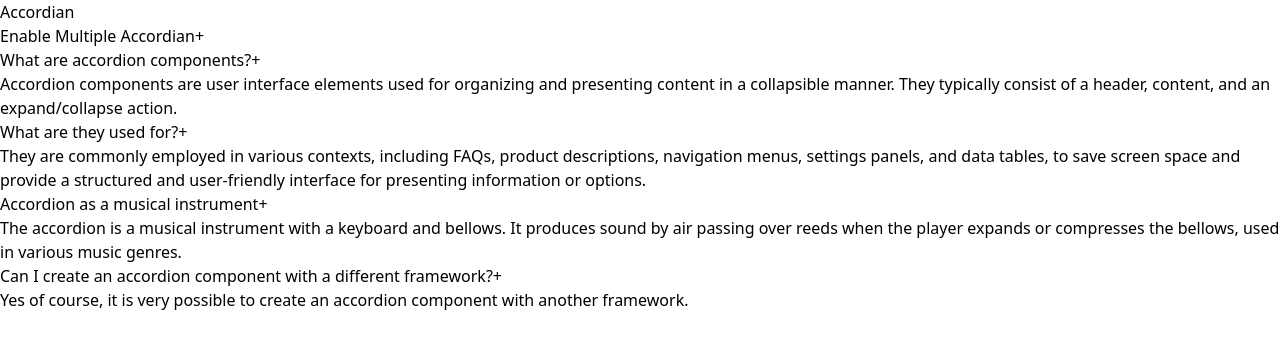
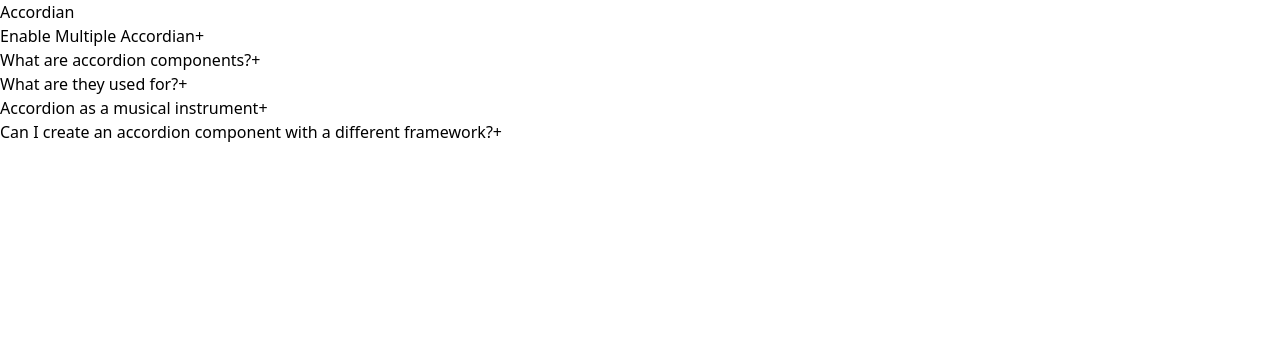
Before and after one commit to Faizan-khan28/practice-projects, a React (Vite) app: page / in a window 1280 px wide. Shown: the top 348 px of the page. Built offline with nearby package versions, Linux system fonts and the light colour scheme.

Commit message:
enable one

```diff
--- a/src/Components/Counter/Counter.jsx
+++ b/src/Components/Counter/Counter.jsx
@@ -7,6 +7,8 @@ export default function Counter () {
     let IncreaseCount = () => {
         setCount((prev) => prev + 1);
     }
+
+    console.log(count)
 
     let resetCount = () => {
         setCount(count = 0)
--- a/src/Components/accordian/Accordian.jsx
+++ b/src/Components/accordian/Accordian.jsx
@@ -1,6 +1,16 @@
+import { useState } from "react";
 import data from "./data";
 
 export default function Accordian() {
+  let [enableOne , setEnableOne] = useState(null);
+
+
+  let handleOne = (id)=> {
+    setEnableOne((prevId)=> prevId === id ? null : id)
+  }
+
+  console.log(enableOne)
+
   return (
     <div>
       <h1 className="text-3xl font-medium flex justify-center">
@@ -12,10 +22,12 @@ export default function Accordian() {
 
       {
         data && data.map((acc)=> (
-          <div className="flex justify-center mt-4">
-           <div className="bg-blue-400 cursor-pointer text-center border to-blue-200 py-2 w-[600px]">
+          <div key={acc.id} className="flex justify-center mt-4">
+           <div onClick={()=> handleOne(acc.id)} className="bg-blue-400 cursor-pointer text-center border to-blue-200 py-2 w-[600px]">
              <h1>{acc.question}<span className="pl-2">+</span></h1>
-             <p>{acc.answer}</p>
+             {
+              enableOne === acc.id ? <p>{acc.answer}</p> : null
+             }
            </div>
           </div>
         ))
```
Also changed, not shown: src/Components/accordian/data.js (+4 -4 lines).
